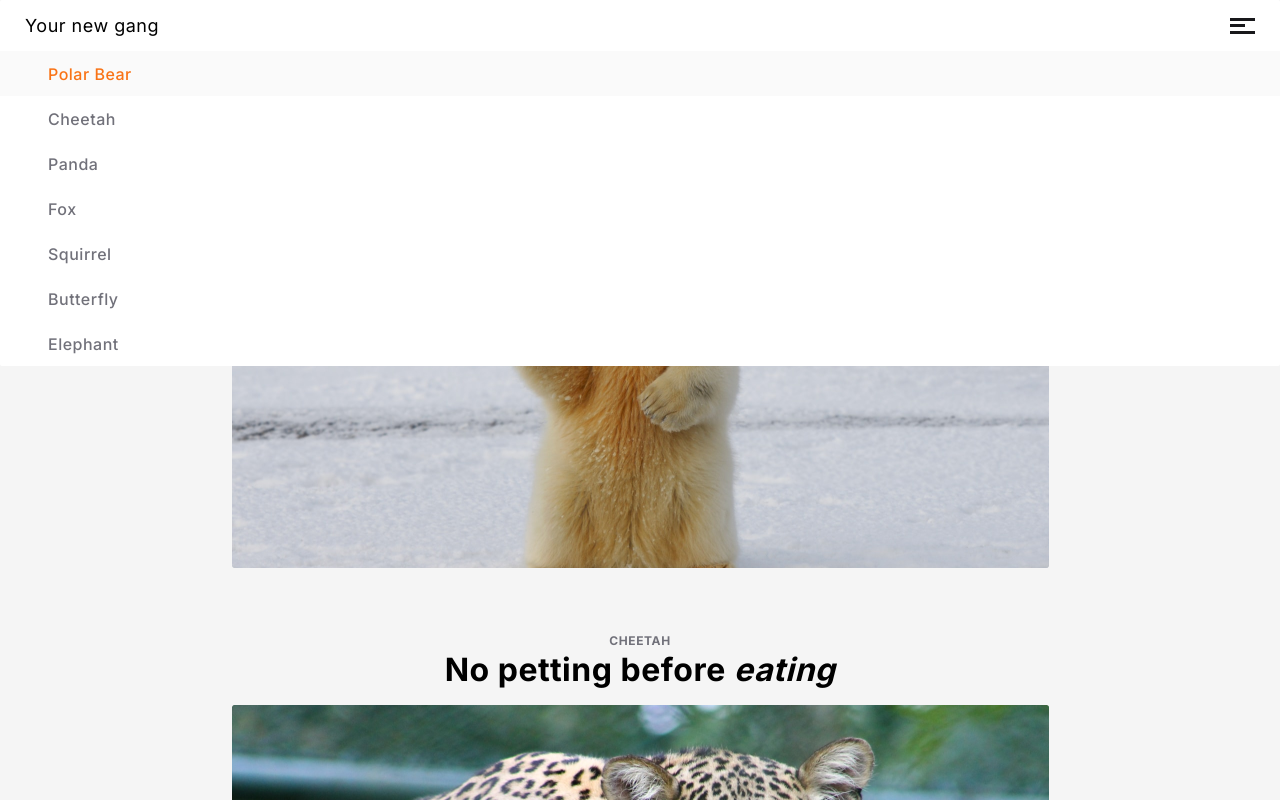
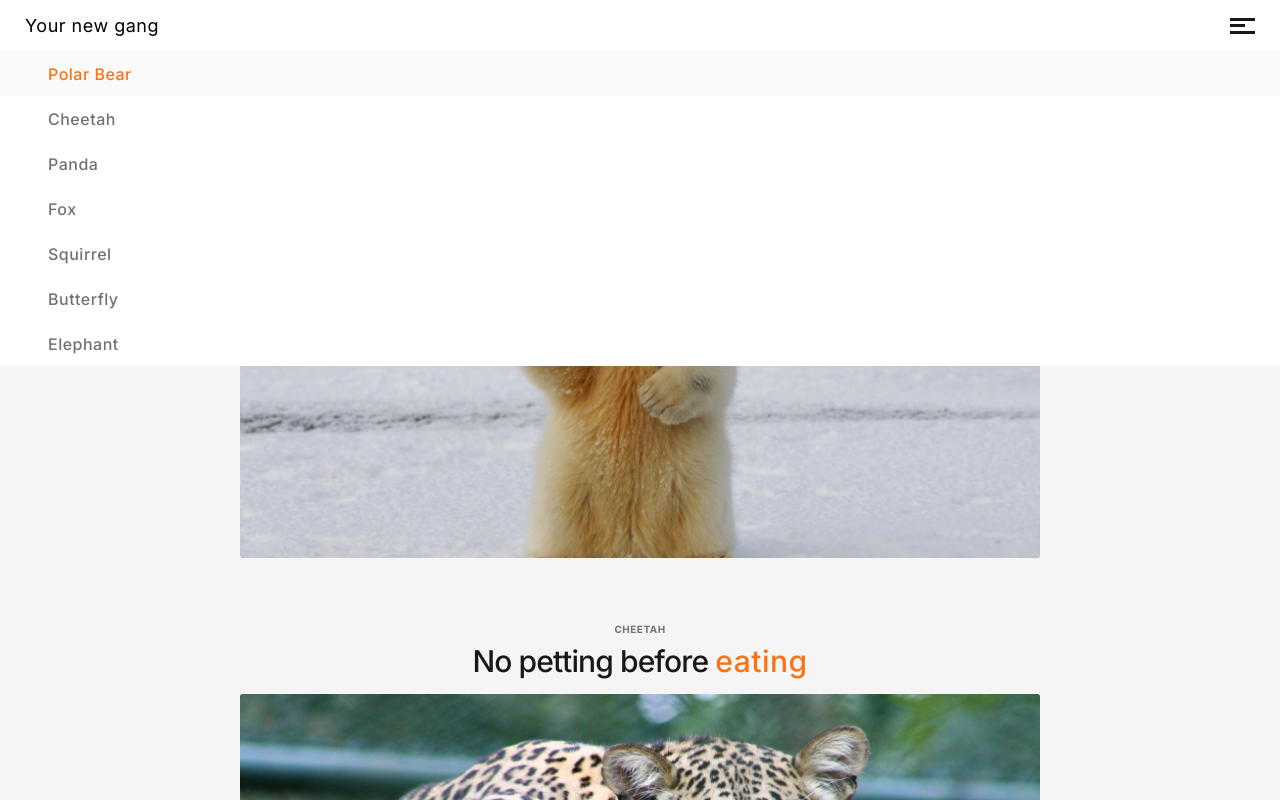
Before and after one commit to Kluzko/js-trainee-recruitment, a Next.js app: page / in a window 1280 px wide. Both pictures are taken after a click on the element 1242 px from the left and 25 px from the top of the page. Shown: the top 800 px of the page. Built offline with nearby package versions, Linux system fonts and the light colour scheme.

Commit message:
tweak css and refactor the code

```diff
--- a/package.json
+++ b/package.json
@@ -18,6 +18,7 @@
     "react": "18.2.0",
     "react-dom": "18.2.0",
     "react-icons": "^4.8.0",
+    "react-markdown": "^8.0.5",
     "typescript": "4.9.5"
   },
   "devDependencies": {
--- a/src/components/Footer.tsx
+++ b/src/components/Footer.tsx
@@ -23,8 +23,8 @@ export const Footer = () => (
   <footer className={styles.container}>
     <LogoNerdbord />
     <div className={styles.socials_container}>
-      {Socials.map(({ icon, url }, i) => (
-        <a href={url} key={i} target="_blank" rel="noopener noreferrer">
+      {Socials.map(({ icon, url }) => (
+        <a href={url} key={url} target="_blank" rel="noopener noreferrer">
           {icon}
         </a>
       ))}
--- a/src/components/Menu/MenuItem.tsx
+++ b/src/components/Menu/MenuItem.tsx
@@ -1,21 +1,30 @@
+import type { SetStateAction, Dispatch } from "react";
 import styles from "styles/menu.module.css";
 
 type MenuItemProps = {
   name: string;
   href: string;
   isActive: boolean;
+  setIsActive: Dispatch<SetStateAction<boolean>>;
 };
 
-export const MenuItem = ({ name, href, isActive }: MenuItemProps) => {
-  return (
+export const MenuItem = ({
+  name,
+  href,
+  isActive,
+  setIsActive,
+}: MenuItemProps) => (
+  <a
+    href={href}
+    className={isActive ? styles.link_active : styles.link}
+    onClick={() => setIsActive(false)}
+  >
     <li
       className={
         isActive ? `${styles.list} ${styles.list_active}` : styles.list
       }
     >
-      <a href={href} className={isActive ? styles.link_active : styles.link}>
-        {name}
-      </a>
+      {name}
     </li>
-  );
-};
+  </a>
+);
--- a/src/components/Menu/index.tsx
+++ b/src/components/Menu/index.tsx
@@ -1,16 +1,19 @@
-import { useState } from "react";
+import { useState, useRef } from "react";
 import styles from "styles/menu.module.css";
 import { MenuItem } from "./MenuItem";
 import { MenuList } from "data";
-import { useGetActiveSection } from "hooks";
+import { useGetActiveSection, useOnOuterClick } from "hooks";
 
 export const Menu = () => {
   const [isActive, setIsActive] = useState(false);
+  const ref = useRef(null);
+
   const activeMenuItem = useGetActiveSection(MenuList);
-  console.log(activeMenuItem);
+
+  useOnOuterClick(ref, () => setIsActive(false));
 
   return (
-    <div className={styles.container}>
+    <div className={styles.container} ref={ref}>
       <div className={styles.container_header}>
         <h1 className={styles.header}>Your new gang</h1>
         <div
@@ -24,14 +27,18 @@ export const Menu = () => {
       </div>
 
       <ul className={isActive ? styles.menu_active : styles.menu}>
-        {MenuList.map(({ name, href }) => (
-          <MenuItem
-            key={name}
-            name={name}
-            href={href}
-            isActive={activeMenuItem === href.slice(1)}
-          />
-        ))}
+        {MenuList.map(({ name, href }) => {
+          const isActive = activeMenuItem === href.slice(1);
+          return (
+            <MenuItem
+              key={name}
+              name={name}
+              href={href}
+              isActive={isActive}
+              setIsActive={setIsActive}
+            />
+          );
+        })}
       </ul>
     </div>
   );
--- a/src/hooks/index.ts
+++ b/src/hooks/index.ts
@@ -1 +1,2 @@
 export { useGetActiveSection } from "./useGetActiveSection";
+export { useOnOuterClick } from "./useOnOuterClick";
--- a/src/hooks/useGetActiveSection.ts
+++ b/src/hooks/useGetActiveSection.ts
@@ -1,15 +1,13 @@
 import { MenuList } from "data";
-import { useEffect, useState } from "react";
+import { useEffect, useState, useCallback } from "react";
 
 type MenuListProps = typeof MenuList;
 
-export const useGetActiveSection = (menuList: MenuListProps): string => {
+export const useGetActiveSection = (menuList: MenuListProps) => {
   const [activeMenuItem, setActiveMenuItem] = useState("");
-
-  useEffect(() => {
-    const handleScroll = () => {
-      // add offset for better postioning of section
-      const scrollPosition = window.scrollY + 400;
+  const handleScroll = useCallback(() => {
+    const offset = 400;
+    const scrollPosition = window.scrollY + offset;
 
     const activeItem = menuList.find((item) => {
       const section = document.querySelector(item.href) as HTMLElement;
@@ -26,14 +24,15 @@ export const useGetActiveSection = (menuList: MenuListProps): string => {
     if (activeItem) {
       setActiveMenuItem(activeItem.href.slice(1));
     }
-    };
+  }, [menuList]);
 
+  useEffect(() => {
     // set active menu item on first load
     handleScroll();
 
     window.addEventListener("scroll", handleScroll);
     return () => window.removeEventListener("scroll", handleScroll);
-  }, [menuList]);
+  }, []);
 
   return activeMenuItem;
 };
--- /dev/null
+++ b/src/hooks/useOnOuterClick.ts
@@ -0,0 +1,23 @@
+import type { RefObject } from "react";
+import { useEffect } from "react";
+
+type Event = MouseEvent | TouchEvent;
+
+export const useOnOuterClick = <T extends HTMLElement>(
+  ref: RefObject<T>,
+  eventHandler: (event: Event) => void
+) => {
+  useEffect(() => {
+    const handleClickOutside = (event: Event) => {
+      if (ref.current && !ref.current.contains(event.target as Node)) {
+        eventHandler(event);
+      }
+    };
+
+    document.addEventListener("mousedown", handleClickOutside);
+
+    return () => {
+      document.removeEventListener("mousedown", handleClickOutside);
+    };
+  }, []);
+};
--- a/src/styles/card.module.css
+++ b/src/styles/card.module.css
@@ -2,6 +2,15 @@
   width: 100%;
   height: 100%;
   margin-bottom: 64px;
+}
+
+.card_wrapper h1 {
+  font-weight: 500;
+  font-size: 40px;
+  line-height: 110%;
+  color: var(--text-dark);
+  letter-spacing: -0.03em;
+  margin-top: 8px;
 }
 
 .card_annotation {
@@ -15,22 +24,14 @@
   text-transform: uppercase;
 }
 
-.card_title {
-  font-weight: 500;
-  font-size: 40px;
-  line-height: 110%;
-  color: var(--text-dark);
-  letter-spacing: -0.03em;
-  margin-top: 8px;
-}
-.card_title span {
+.card_wrapper em {
   color: var(--text-orange);
+  font-style: normal;
 }
 
 .card_img {
   margin-top: 16px;
   border-radius: var(--border-radious);
-  object-fit: cover;
 }
 
 @media (max-width: 1350px) {
@@ -39,4 +40,16 @@
     flex-direction: column;
     align-items: center;
   }
+  .card_img {
+    width: 100%;
+    height: 100%;
+    max-width: 800px;
+  }
+
+  .card_wrapper h1 {
+    font-size: 30px;
+  }
+  .card_annotation {
+    font-size: 10px;
+  }
 }
```
Also changed, not shown: 1 other file (tests, documents, lock files or other folders). Lines whose indentation alone changed are shown as unchanged.
